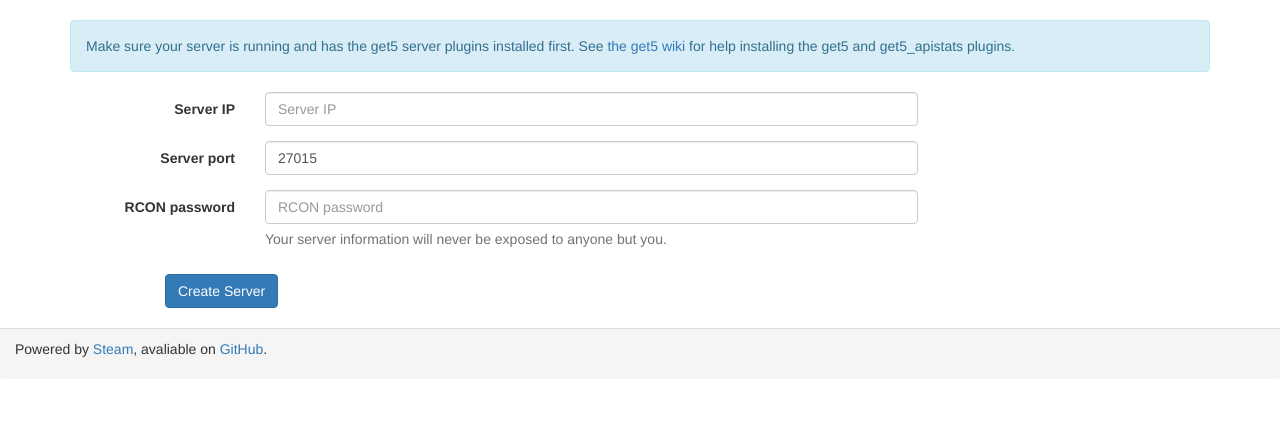
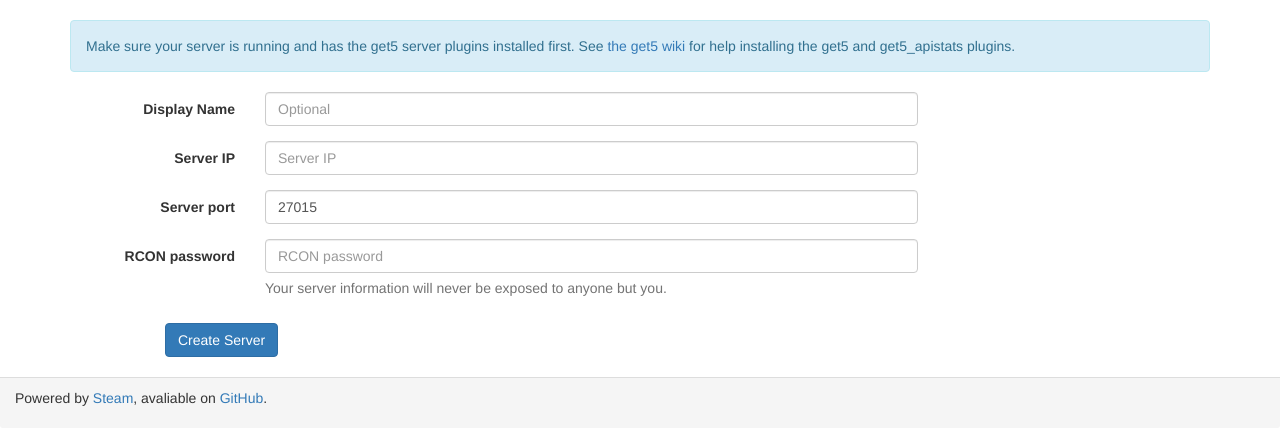
Before and after one commit to splewis/get5-web, a Flask app: template get5/templates/server_create.html in a window 1280 px wide. Shown: the part 52-497 px from the top of the page. Run offline with Flask 2, Linux system fonts and the light colour scheme; the template is opened without the code that fills it: values that come from a table or form of the project are taken from there, others are empty; some libraries are stand-ins or nearby versions.

Commit message:
Add display_name for servers.

```diff
--- a/get5/get5_test.py
+++ b/get5/get5_test.py
@@ -26,10 +26,10 @@ class Get5Test(unittest.TestCase):
         team1 = Team.create(user, 'EnvyUs', 'fr', 'nv', ['76561198053858673'])
         team2 = Team.create(user, 'Fnatic', 'se', 'fntc',
                             ['76561198053858673'])
-        server = GameServer.create(user, '127.0.0.1', '27015', 'password')
+        server = GameServer.create(user, 'myserver1', '127.0.0.1', '27015', 'password')
         server.in_use = True
 
-        GameServer.create(user, '127.0.0.1', '27016', 'password')
+        GameServer.create(user, 'myserver2', '127.0.0.1', '27016', 'password')
         db.session.commit()
 
         Match.create(user, team1.id, team2.id, '', '', 1, False,
--- a/get5/match.py
+++ b/get5/match.py
@@ -113,7 +113,7 @@ class MatchForm(Form):
         if self.server_id.choices is None:
             self.server_id.choices = []
 
-        server_tuples = [(server.id, server.get_hostport())
+        server_tuples = [(server.id, server.get_display())
                          for server in user.servers if not server.in_use]
         self.server_id.choices += server_tuples
 
--- a/get5/server.py
+++ b/get5/server.py
@@ -11,6 +11,9 @@ server_blueprint = Blueprint('server', __name__)
 
 
 class ServerForm(Form):
+    display_name = StringField('Display Name',
+                               validators=[validators.Length(min=-1, max=GameServer.display_name.type.length)])
+
     ip_string = StringField('Server IP',
                             validators=[
                                 validators.required(),
@@ -42,8 +45,10 @@ def server_create():
             mock = config_setting('TESTING', False)
 
             data = form.data
-            server = GameServer.create(
-                g.user, data['ip_string'], data['port'], data['rcon_password'])
+            server = GameServer.create(g.user,
+                                       data['display_name'],
+                                       data['ip_string'], data['port'],
+                                       data['rcon_password'])
 
             if mock or util.check_server_connection(server):
                 db.session.commit()
@@ -67,14 +72,18 @@ def server_edit(serverid):
     if not is_owner:
         return 'Not your server', 400
 
-    form = ServerForm(request.form, ip_string=server.ip_string,
-                      port=server.port, rcon_password=server.rcon_password)
+    form = ServerForm(request.form,
+                      display_name=server.display_name,
+                      ip_string=server.ip_string,
+                      port=server.port,
+                      rcon_password=server.rcon_password)
 
     if request.method == 'POST':
         if form.validate():
             mock = app.config['TESTING']
 
             data = form.data
+            server.display_name = data['display_name']
             server.ip_string = data['ip_string']
             server.port = data['port']
             server.rcon_password = data['rcon_password']
--- a/get5/server_test.py
+++ b/get5/server_test.py
@@ -44,7 +44,8 @@ class TeamTests(get5_test.Get5Test):
                               data={
                                   'ip_string': '123.123.123.123',
                                   'port': '27016',
-                                  'rcon_password': 'strongpassword'
+                                  'rcon_password': 'strongpassword',
+                                  'display_name': 'myserver',
                               })
             self.assertEqual(response.status_code, 302)
             self.assertEqual(response.location, url_for(
@@ -56,6 +57,7 @@ class TeamTests(get5_test.Get5Test):
         self.assertEqual(server.ip_string, '123.123.123.123')
         self.assertEqual(server.port, 27016)
         self.assertEqual(server.rcon_password, 'strongpassword')
+        self.assertEqual(server.display_name, 'myserver')
         self.assertTrue(server in User.query.get(1).servers)
         self.assertFalse(server.in_use)
 
--- a/get5/templates/matches.html
+++ b/get5/templates/matches.html
@@ -51,7 +51,7 @@
         </td>
 
         {% if my_matches %}
-        <td>{% if match.get_server() is not none   %} {{ match.get_server().get_hostport() }} {% endif %}</td>
+        <td>{% if match.get_server() is not none   %} {{ match.get_server().get_display() }} {% endif %}</td>
         <td>
           {% if match.pending() or match.live() %}
           <a href="/match/{{match.id}}/cancel" class="btn btn-danger btn-xs align-right">Cancel</a>
--- a/get5/templates/server_create.html
+++ b/get5/templates/server_create.html
@@ -20,6 +20,13 @@
       {{ form.csrf_token }}
 
       <div class="form-group">
+      {{ form.display_name.label(class="col-sm-2 control-label") }}
+        <div class="col-sm-7">
+          {{ form.display_name(class="form-control", placeholder="Optional") }}
+        </div>
+      </div>
+
+      <div class="form-group">
       {{ form.ip_string.label(class="col-sm-2 control-label") }}
         <div class="col-sm-7">
           {{ form.ip_string(class="form-control", placeholder="Server IP") }}
@@ -29,7 +36,7 @@
       <div class="form-group">
       {{ form.port.label(class="col-sm-2 control-label") }}
         <div class="col-sm-7">
-          {{ form.port(class="form-control") }}
+          {{ form.port(class="form-control", placeholder="27015") }}
         </div>
       </div>
 
--- a/get5/templates/servers.html
+++ b/get5/templates/servers.html
@@ -16,6 +16,7 @@
     <thead>
       <tr>
         <th>Server ID</th>
+        <th>Display Name</th>
         <th>IP Address</th>
         <th>Port</th>
         <th>Status</th>
@@ -27,6 +28,7 @@
     {% for server in servers %}
       <tr>
         <td>{{ server.id }}</td>
+        <td>{{ server.display_name }}</td>
         <td>{{ server.ip_string }}</td>
         <td>{{ server.port }}</td>
         <td>
```
Also changed, not shown: get5/models.py (+10 -2 lines), migrations/versions/c18a8e939c8e_.py (added, +26 -0 lines).
